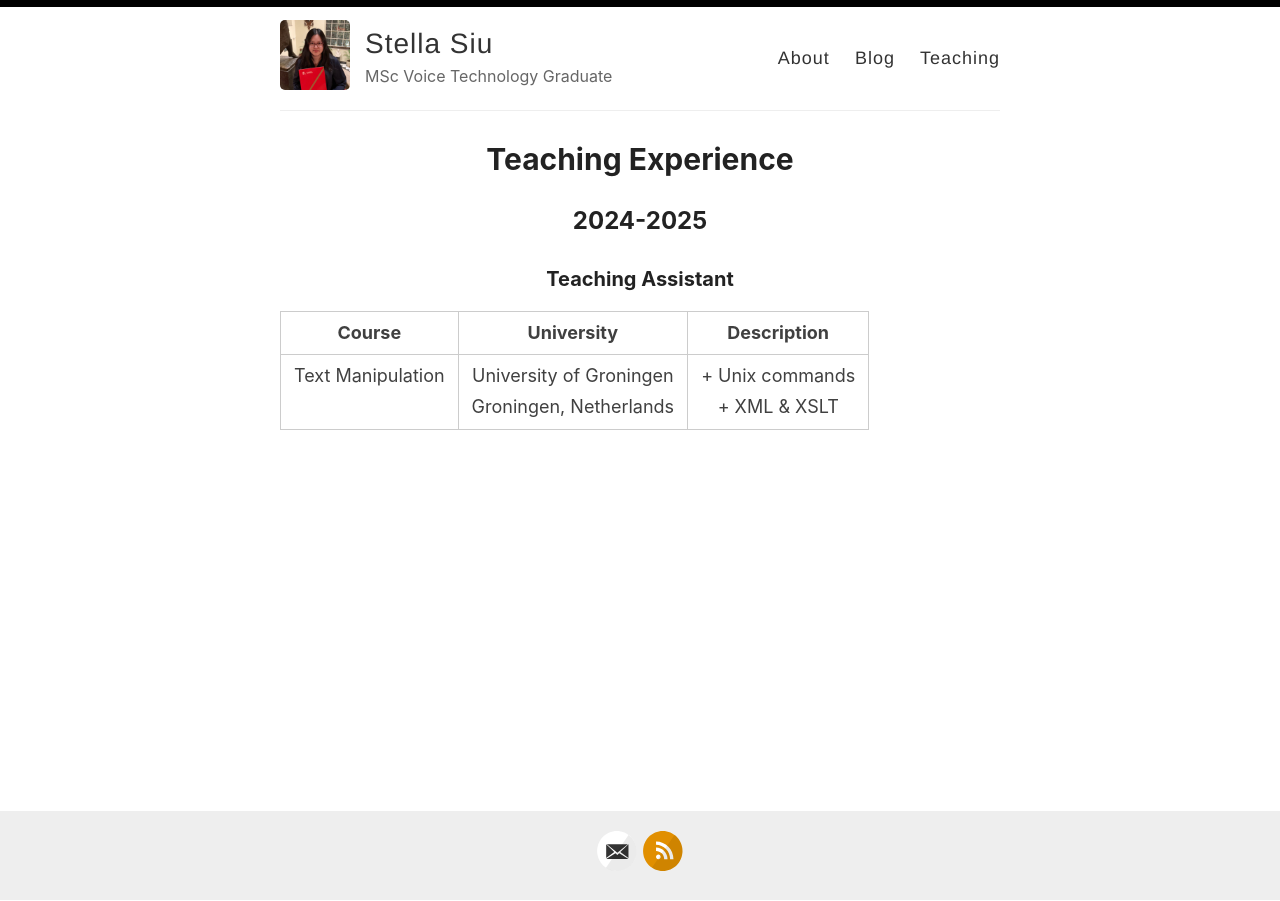
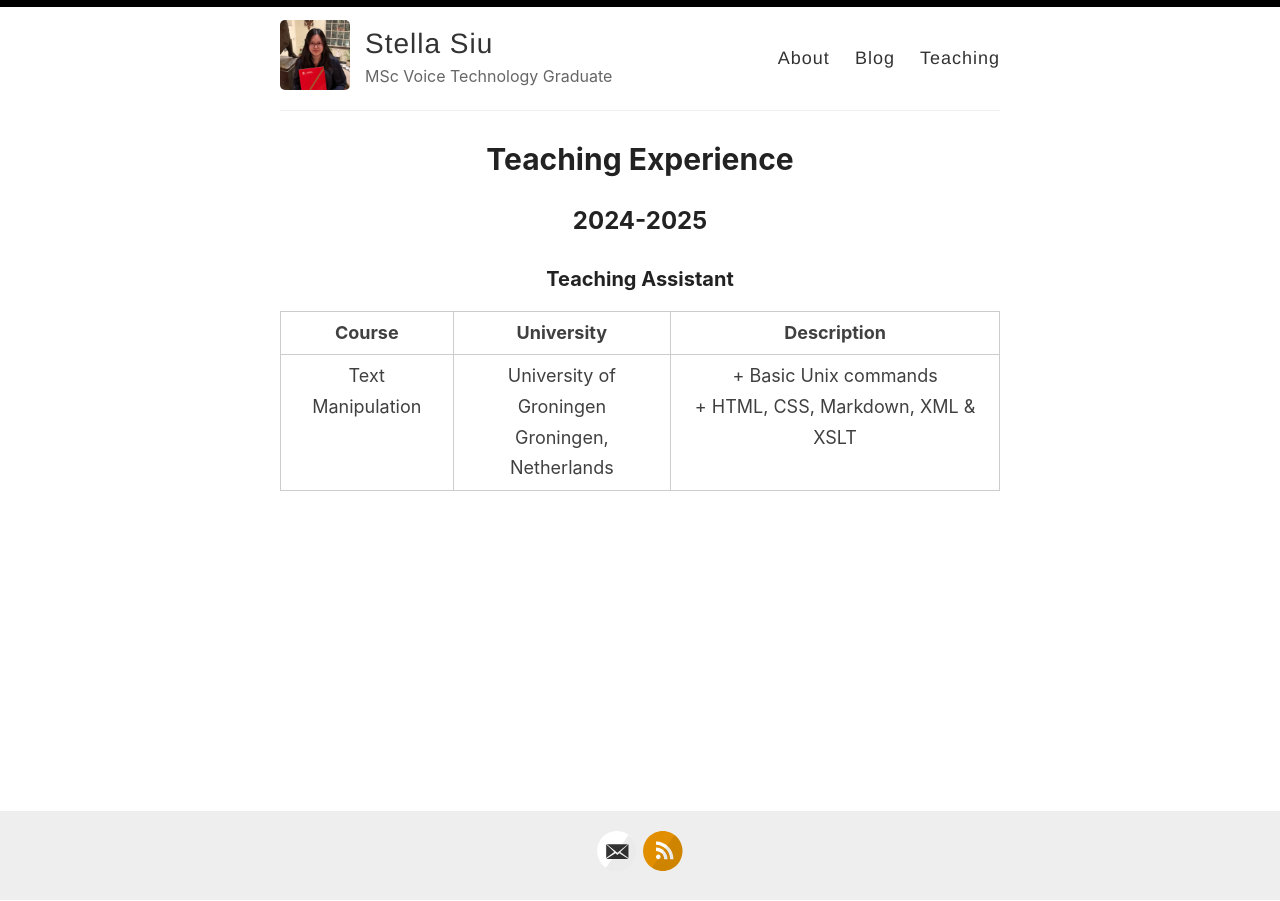
Before and after one commit to stellasiu/stellasiu.github.io, a Jekyll site: the page built from _pages/teaching.md, in a window 1280 px wide. Built offline with Jekyll 4.4.1, drawn with Linux system fonts in a browser that asks for light colours.

Commit message:
Update teaching.md

```diff
--- a/_pages/teaching.md
+++ b/_pages/teaching.md
@@ -11,4 +11,4 @@ permalink: /teaching/
 
 | Course                 | University                 | Description                        |
 | :---: | :---:| :---: |
-| Text Manipulation      | University of Groningen<br>Groningen, Netherlands | + Unix commands<br>+ XML & XSLT |
+| Text Manipulation      | University of Groningen<br>Groningen, Netherlands | + Basic Unix commands<br>+ HTML, CSS, Markdown, XML & XSLT |
```
